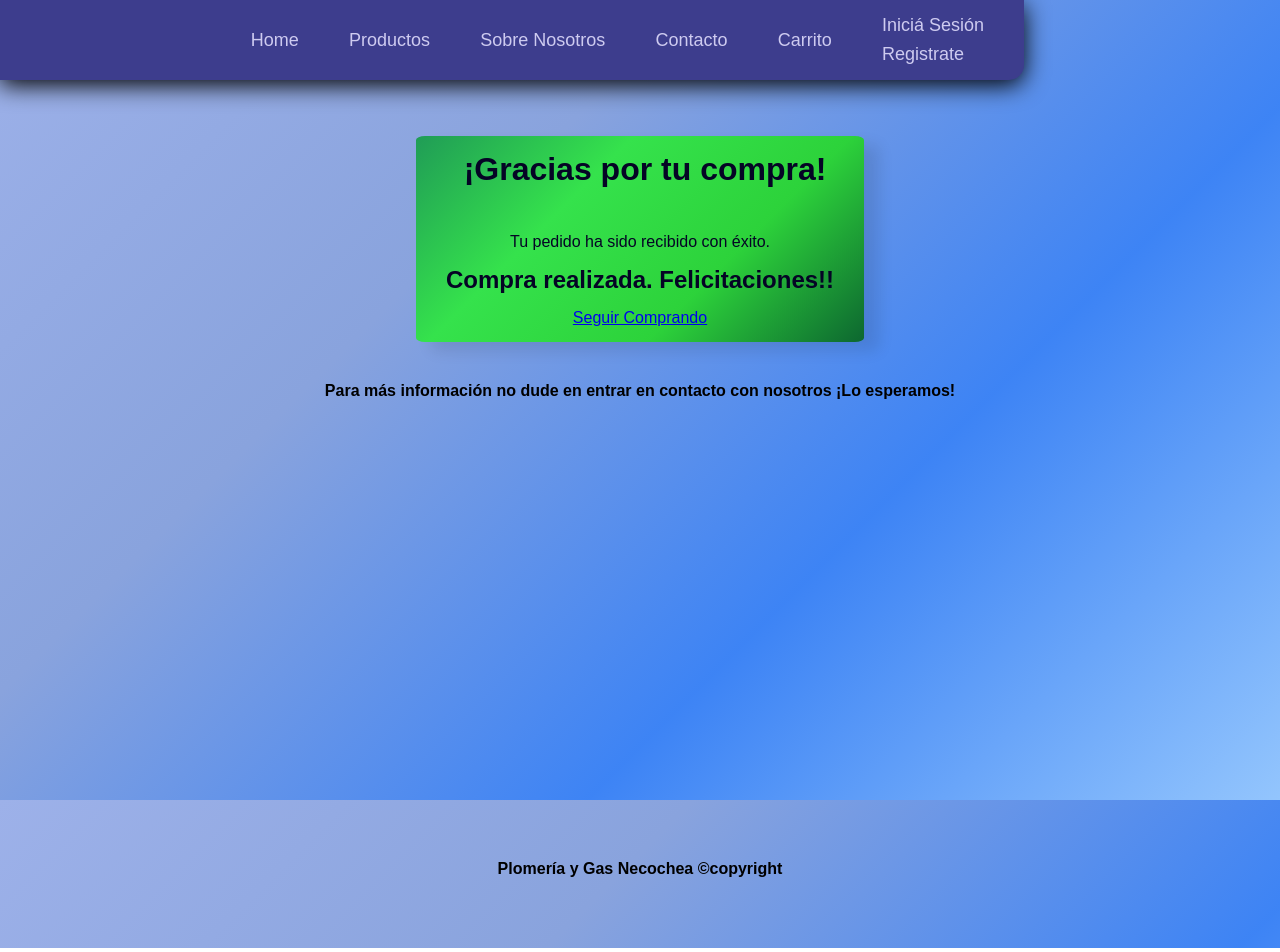
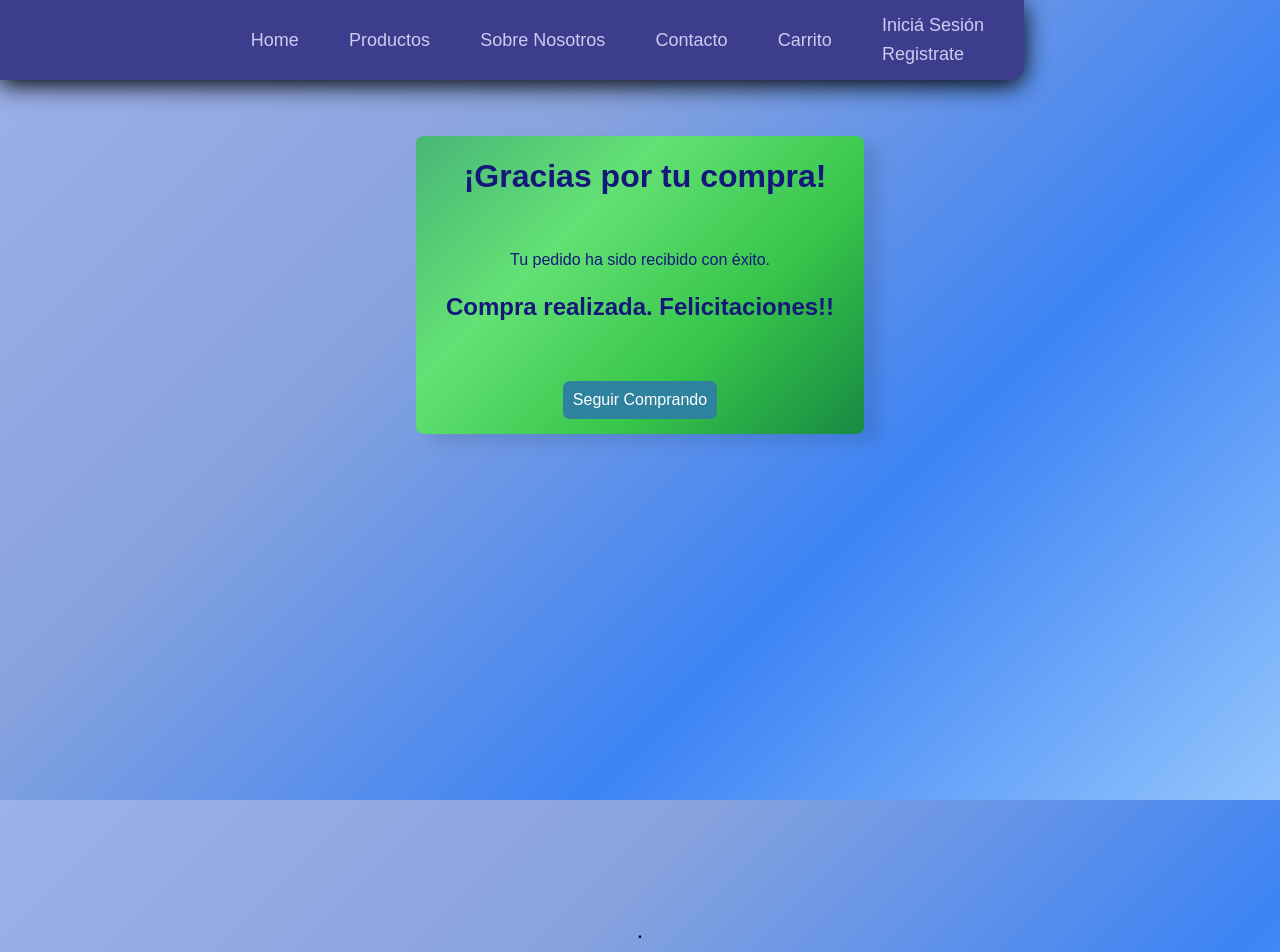
Before and after one commit to Adrifoz/IntegratorReact, a React (Vite) app: page /Felicitaciones in a window 1280 px wide. Shown: the top 952 px of the page. Built offline with nearby package versions, Linux system fonts and the light colour scheme.

Commit message:
css update 04-11-24

```diff
--- a/src/CSS/AboutUs.css
+++ b/src/CSS/AboutUs.css
@@ -23,7 +23,7 @@
       height: 15%;
       padding: 15px;
       box-shadow: 15px 9px 15px rgba(0, 0, 0, 0.1);
-      background: linear-gradient(135deg, #209c56, #35e24c,  hsl(125, 65%, 50%), #0d6730);
+      background: linear-gradient(135deg, #a1b0d1, #909fc9,  hsl(218, 22%, 78%), #3c6695);
       border-radius: 2%;
       gap: 15px;
       color: #050425;
--- a/src/CSS/Cart.css
+++ b/src/CSS/Cart.css
@@ -20,13 +20,19 @@ position: fixed;
 .titleCart{
   padding: 6px;
   font-size: medium;
+  color: #271963;
+}
+
+.produc p{
+font-weight: 600;
+  color:  #bfb7e8;
 }
 
   .cardProduct{
     display: flex;
     flex-direction: column;
     border: outset 2px rgb(78, 76, 155);
-    border-radius: 10px;
+    border-radius: 6px;
     padding: 5px;
     background-color: rgb(61, 61, 141);
     font-size: small;
@@ -44,26 +50,37 @@ position: fixed;
   .titleProdCart{
     padding: 4px;
     padding-bottom: 10px;
-    font-size: medium
+    font-size: medium;
+    color: #bddaf9;
   }
 
 .totalCart {
   padding-top: 15px;
   font-weight: bolder;
+  color: #0d0640;
 }
 .totalProd{
-  color: #0d0640;
+  color: #060318;
   font-weight: bold;
+  font-size: small;
+}
+.buttonsCart{
+  margin-top: 10px;
+  display: flex;
+  align-items: center;
+
 }
 
  .buttonCart{
   background-color: #0d0640; /* Color celeste */
   color: rgb(205, 203, 211);
   border: none;
-  border-radius: 5px;
+  text-decoration: none;
+  border-radius: 4px;
   padding: 4px 3px;
   font-size: 10px;
-  width: 60px;
+  width: 50px;
+  height: 20px;
   cursor: pointer;
   transition: background-color 0.3s ease, transform 0.3s ease; /* Efecto de transición */
 }
@@ -71,7 +88,7 @@ position: fixed;
 .buttonCart:hover {
   background-color: #060318; /* Color azul */
   transform: scale(1.06); /* Aumenta ligeramente el tamaño */
-  border-radius: 6px;
+  border-radius: 4px;
 }
 
 .quantity{
@@ -86,3 +103,13 @@ position: fixed;
   width: 15px;
   margin: 1px;
 }
+
+#linkBuy {
+margin-left: 5px;
+background-color: rgb(12, 126, 2);
+display: flex;
+justify-content: center;
+align-items: center;
+width: 60px;
+height: 25px;
+}
--- a/src/CSS/Contacto.css
+++ b/src/CSS/Contacto.css
@@ -21,7 +21,7 @@
 }
 
 .homeContacto h3 {
-    color: #1e90ff; /* Azul */
+    color: #0a5cad; /* Azul */
     text-align: center;
     margin-bottom: 50px;
   }
@@ -29,6 +29,8 @@
   .homeContacto p {
     line-height: 1.6;
     text-align: justify;
+    color: #2a2727; /* Color del texto */
+    font-weight: 600;
   }
 
   .homeContacto img {
@@ -46,3 +48,7 @@ footer{
     justify-content: center;
     align-items: center;
 }
+
+footer p{
+  color: #2a2727; /* Color del texto */
+}
--- a/src/CSS/Felicitaciones.css
+++ b/src/CSS/Felicitaciones.css
@@ -0,0 +1,71 @@
+/* .usContainer {
+    padding-top: 170px;
+    padding-bottom: 30px;
+    display: flex;
+    justify-content: center;
+} */
+.usContainer {
+    padding-top: 17vh;
+    padding-bottom: 30px;
+    display: flex;
+    flex-direction: column;
+    align-items: center;
+    gap: 40px;
+  }
+
+  .CardSuccessContent{
+
+    display: flex;
+    flex-direction: column;
+    max-width: 800px;
+    align-items: center;
+    width: 35%;
+    height: 15%;
+    padding: 15px;
+    box-shadow: 15px 9px 15px rgba(0, 0, 0, 0.1);
+    background: linear-gradient(135deg, #48b778, #63e174, #37c54a, #178a43);
+    border-radius: 2%;
+    gap: 15px;
+    color: #050425;
+  }
+
+.us {
+  background-color: #cde1f2; /* Fondo celeste claro */
+  color: #2a2727; /* Color del texto */
+  padding: 30px;
+  border-radius: 10px;
+  max-width: 800px;
+  box-shadow: 4px 2px 8px rgba(0, 0, 0, 0.1);
+  font-family: Arial, sans-serif;
+}
+
+.us, p, h2, h1 {
+  line-height: 1.6;
+  text-align: justify;
+  color: #15187b;
+}
+
+.linkSucess{
+    background-color: #2f829e; /* Color celeste */
+    color: white;
+    border-radius: 7px;
+    padding: 10px;
+    margin-top: 40px;
+    font-size: 16px;
+    cursor: pointer;
+    transition: background-color 0.3s ease, transform 0.3s ease;
+    text-decoration: none;
+}
+
+.linkSucess:hover {
+    background-color: #4833a8; /* Color azul */
+    transform: scale(1.10); /* Aumenta ligeramente el tamaño */
+    border-radius: 5px;
+  }
+
+footer p{
+  display: flex;
+  flex-direction: column;
+  align-items: center;
+  color: black;
+}
--- a/src/CSS/Home.css
+++ b/src/CSS/Home.css
@@ -6,7 +6,7 @@ padding-top: 130px;
 gap: 60px;
 padding-left: 20px;
 align-items: center;
-
+color: #2a2727;
 }
 
 .hero{
@@ -53,7 +53,7 @@ h1 {
 h3 {
     display: flex;
     justify-content: center;
-    color: #2a2727;
+    color: #044280;
 }
 
 .paragraph{
@@ -72,7 +72,7 @@ h3 {
 .link{
         background-color: #2f829e; /* Color celeste */
         color: white;
-        border-radius: 2px;
+        border-radius: 3px;
         padding-top: 10px;
         margin-top: 40px;
         font-size: 16px;
@@ -84,10 +84,10 @@ h3 {
 .link:hover {
     background-color: #4833a8; /* Color azul */
     transform: scale(1.03); /* Aumenta ligeramente el tamaño */
-    border-radius: 7px;
+    border-radius: 3px;
   }
-  .footer{
-    padding-top: 150px;
+  footer{
+    padding-top: 50px;
     display: flex;
     flex-direction: column;
     gap: 30px;
--- a/src/CSS/Login.css
+++ b/src/CSS/Login.css
@@ -16,6 +16,13 @@
     flex-direction: column;
 }
 
+.buttonAndCheck{
+    display: flex;
+    flex-direction: column;
+    gap: 5px;
+}
+
+
 footer{
     margin-top: 400px;
 }
--- a/src/CSS/Productos.css
+++ b/src/CSS/Productos.css
@@ -30,9 +30,11 @@
     align-items: start;
 border-radius: 10px;
 background-color: rgb(61, 61, 141);
-    border: outset 2px rgb(78, 76, 155);
     padding: 5px;
-    color: #ffffff;
+}
+
+.filter p{
+    color: #a5a7c9;
 }
 
 .Products {
--- a/src/paginas/Cart.jsx
+++ b/src/paginas/Cart.jsx
@@ -6,7 +6,7 @@ import { useDispatch } from 'react-redux';
 import { restToQuantity} from '../ReduxToolkit/cartSlice';
 import { addToQuantity } from '../ReduxToolkit/cartSlice';
 import { removeToCart } from '../ReduxToolkit/cartSlice';
-import { Link, Navigate } from 'react-router-dom';
+import { Link } from 'react-router-dom';
 
 const Cart = ({ onClose }) => {
 const quantity = useSelector((state) => state.quantity)
@@ -38,8 +38,11 @@ const dispatch = useDispatch();
           </div>
           <p className='totalCart'>Total: ${total}</p>
           <p className='totalProd'>Cantidad de productos: {quantity}</p>
-          <button className='buttonCart' onClick={() => dispatch(reset())}>Limpiar</button>
-          <Link className='buttonCart' to="/BuyForm" >Comprar</Link>
+
+          <div className='buttonsCart'>
+            <button className='buttonCart' onClick={() => dispatch(reset())}>Limpiar</button>
+            <Link className='buttonCart' id='linkBuy' to="/BuyForm" >Comprar</Link>
+          </div>
       </div>
     </div>
     </>
--- a/src/paginas/Felicitaciones.jsx
+++ b/src/paginas/Felicitaciones.jsx
@@ -1,24 +1,27 @@
 import React from 'react';
 import { Link } from 'react-router-dom';
-
+import '../CSS/Felicitaciones.css';
 
 const Felicitaciones = () => {
 
   return (
     <div className='usContainer'>
-    <div className="headerContent">
+    <div className="CardSuccessContent">
       <h1>¡Gracias por tu compra!</h1>
       <p>Tu pedido ha sido recibido con éxito.</p>
       <div className="order-details">
         <h2>Compra realizada. Felicitaciones!!</h2>
       </div>
-      <Link to="/" className="continue-shopping">Seguir Comprando</Link>
+      <Link to="/Productos" className="linkSucess">Seguir Comprando</Link>
     </div>
 
-            <p className='description'>Para más información no dude en entrar en contacto con nosotros ¡Lo esperamos!</p>
+
 
       <footer>
+
+        .<p className='description'>Para más información no dude en entrar en contacto con nosotros ¡Lo esperamos!</p>
       <p>Plomería y Gas Necochea ©copyright</p>
+
       </footer>
     </div>
   );
--- a/src/paginas/Home.jsx
+++ b/src/paginas/Home.jsx
@@ -35,12 +35,12 @@ function Home () {
 
 
       </div>
-  <div className="footer">
+  <footer>
 
     <p>Todos nuestros productos están abalados por la norma ISO 9001</p><p>La empresa se reserva todos los derechos de este sítio</p>
     <p>Plomería y Gas Necochea ©copyright</p>
 
-  </div>
+  </footer>
 
 </div>
   </>
--- a/src/paginas/Login.jsx
+++ b/src/paginas/Login.jsx
@@ -6,17 +6,17 @@ return (
 <>
 <div className='loginContainer'>
     <div className='login'>
-    <label htmlFor="name">Username:</label>
+    <label htmlFor="name">Nombre de usuario:</label>
     <input type="name"/>
 
-    <label htmlFor="username">Password:</label>
+    <label htmlFor="username">Contraseña:</label>
     <input type="password"/>
-    <div id="lower">
-        <input type="checkbox"/><label className="check" htmlFor="checkbox">Keep me logged in</label>
-        <input type="submit" value="Login"/>
+    <div className='buttonAndCheck'>
+        <input type="submit" value="Ingresar"/>
+        <input type="checkbox"/><label className="check" htmlFor="checkbox">Mantener mi sesión iniciada</label>
 
     </div>
-    <button href="#">Forgot your password?</button>
+    <button href="#">¿Olvidó su contraseña?</button>
     </div>
 
 <footer>
--- a/src/paginas/SignUp.jsx
+++ b/src/paginas/SignUp.jsx
@@ -6,18 +6,18 @@ return (
 <>
 <div className='SignUpContainer'>
     <div className='SignUp'>
-    <label htmlFor="name">Username:</label>
+    <label htmlFor="name">Nombre de usuario:</label>
     <input type="name"/>
 
-    <label htmlFor="username">Password:</label>
+    <label htmlFor="username">Contraseña:</label>
     <input type="password"/>
-    <label htmlFor="username">Repeat your password:</label>
+    <label htmlFor="username">Repita su contraseña:</label>
     <input type="password"/>
     <div id="lower">
 
-        <input type="submit" value="Sign In"/>
+        <input type="submit" value="Entrar"/>
     </div>
-    <button href="#">Forgot your password?</button>
+    <button href="#">!¿Olvidó su contraseña?</button>
     </div>
 
 <footer>
```
